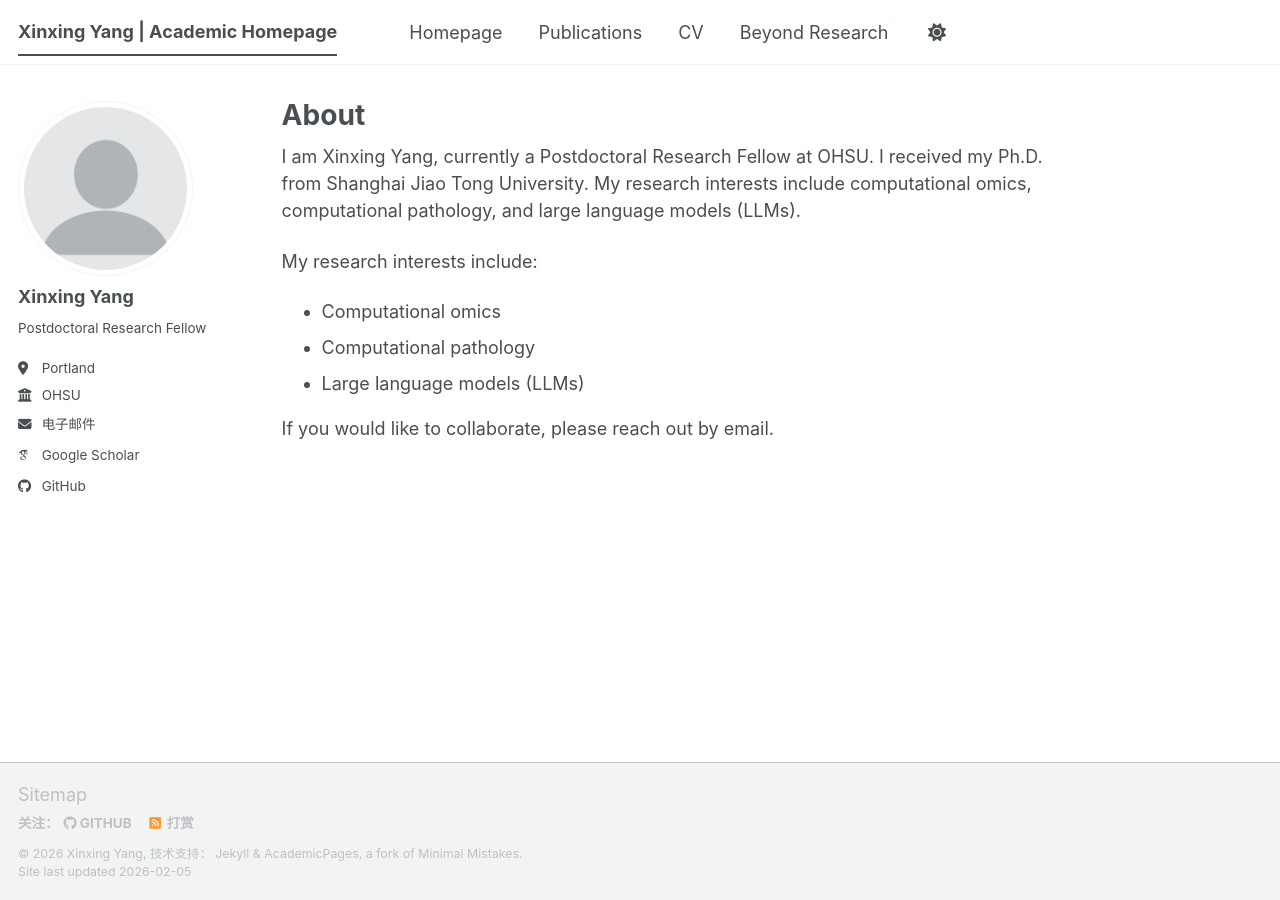
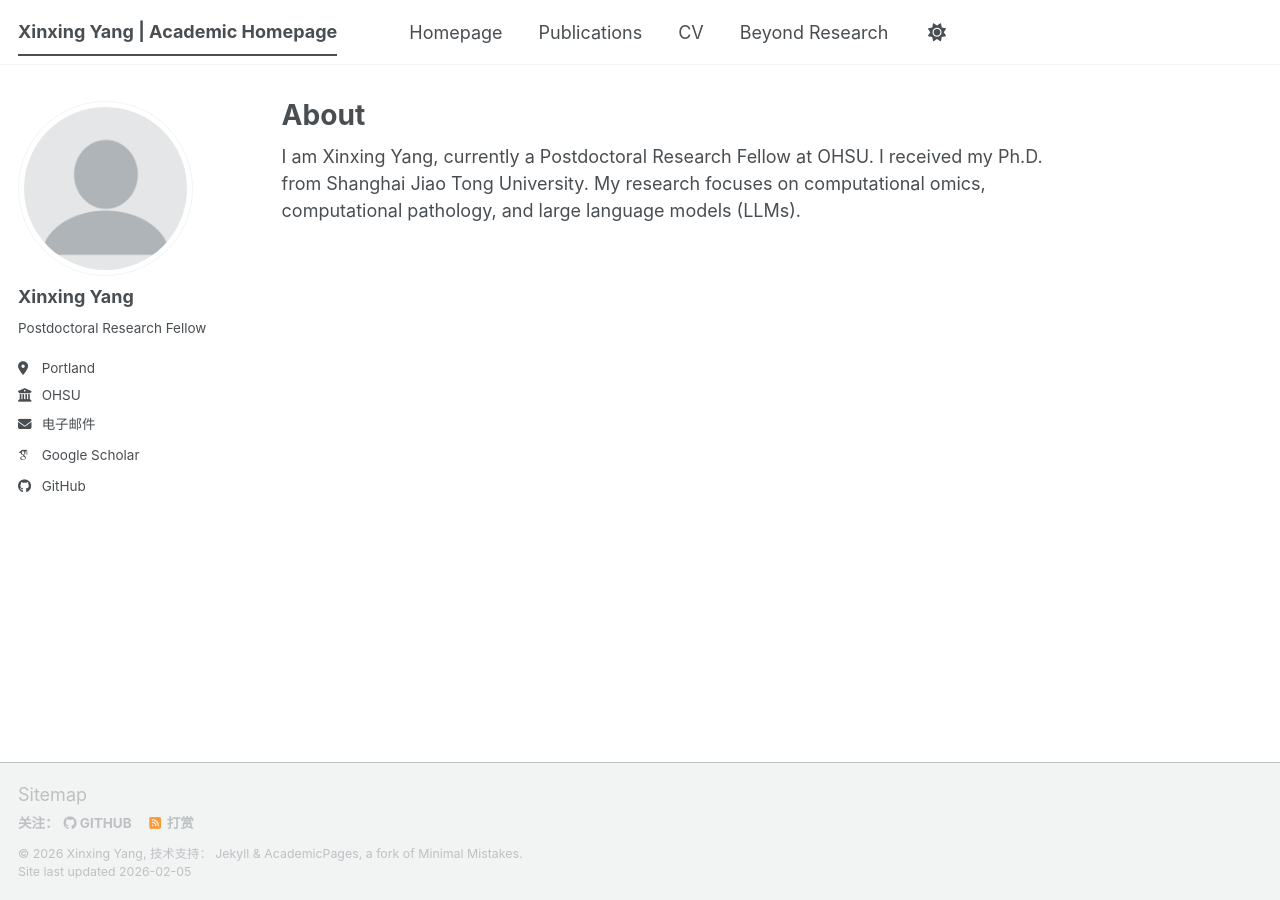
Before and after one commit to xinxingyang0601/xinxingyang0601.github.io, a Jekyll site: the page built from _pages/about.md, in a window 1280 px wide. Built offline with Jekyll 4.4.1, drawn with Linux system fonts in a browser that asks for light colours; some web fonts are replaced; a script bundle is joined from its source files by our own code; library files that are not in the unit come from our copies.

Commit message:
Refine about, CV, and publication layout

```diff
--- a/_pages/about.md
+++ b/_pages/about.md
@@ -6,12 +6,4 @@ redirect_from:
   - /about/
   - /about.html
 ---
-I am Xinxing Yang, currently a Postdoctoral Research Fellow at OHSU. I received my Ph.D. from Shanghai Jiao Tong University. My research interests include computational omics, computational pathology, and large language models (LLMs).
-
-My research interests include:
-
-- Computational omics
-- Computational pathology
-- Large language models (LLMs)
-
-If you would like to collaborate, please reach out by email.
+I am Xinxing Yang, currently a Postdoctoral Research Fellow at OHSU. I received my Ph.D. from Shanghai Jiao Tong University. My research focuses on computational omics, computational pathology, and large language models (LLMs).
```
Also changed, not shown: _pages/cv.md (+1 -42 lines), _pages/publications.html (+6 -17 lines).
